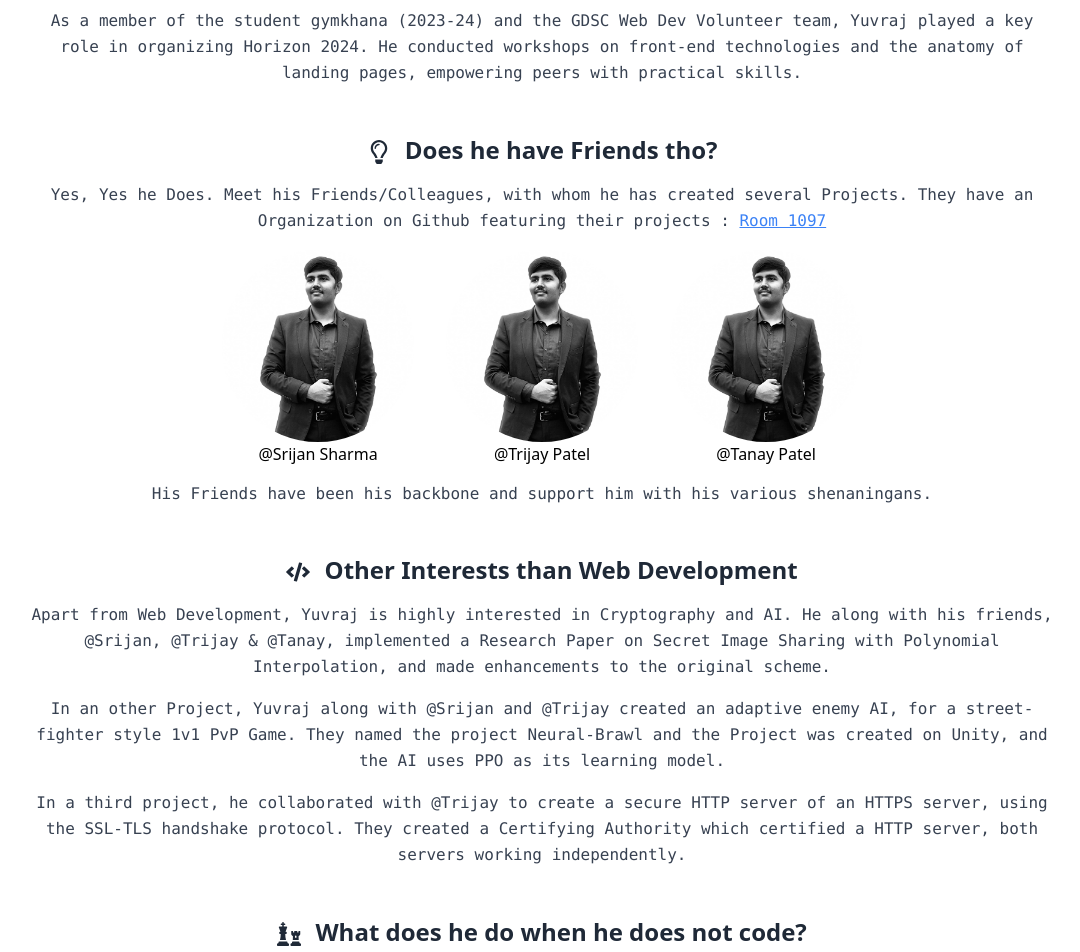
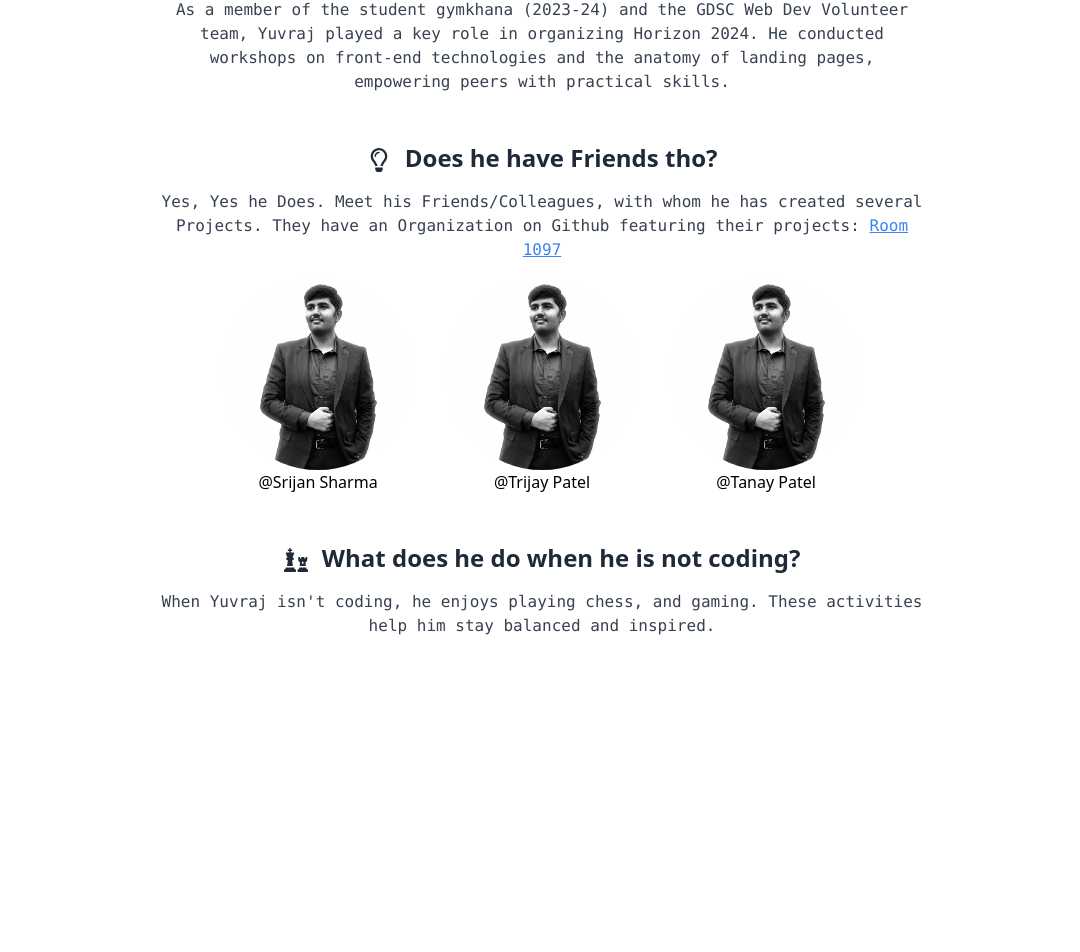
Before and after one commit to YuvrajChauhan1303/yuvraj-portfolio, a Next.js app: page /about in a window 1280 px wide. Shown: the part 992-1944 px from the top of the page, without its empty margins (98-1178 px from the left). After the commit the page ends 1662 px from the top, so only its background shows below. Built offline with nearby package versions, Linux system fonts and the light colour scheme.

Commit message:
responsive fix

```diff
--- a/app/(pages)/about/page.tsx
+++ b/app/(pages)/about/page.tsx
@@ -13,15 +13,15 @@ import {
 
 export default function About() {
   return (
-    <div className="flex flex-col py-12 px-6 md:px-24 min-h-screen">
+    <div className="flex flex-col py-8 px-4 sm:px-6 lg:px-24 min-h-screen">
       {/* Page Title */}
-      <h1 className="text-4xl font-semibold font-[family-name:var(--font-geist-mono)] text-center">
+      <h1 className="text-3xl sm:text-4xl font-semibold font-[family-name:var(--font-geist-mono)] text-center">
         About Yuvraj
       </h1>
 
       {/* Summary Section */}
-      <section className="mt-8">
-        <p className="text-lg font-mono text-center text-gray-700 max-w-6xl mx-auto leading-relaxed">
+      <section className="mt-6 sm:mt-8">
+        <p className="text-base sm:text-lg font-mono text-center text-gray-700 max-w-4xl mx-auto leading-relaxed">
           Yuvraj is a web developer specializing in creating robust and visually
           engaging digital experiences. With expertise in modern technologies
           like Node.js, Next.js, React.js, Tailwind, and Django, he blends
@@ -30,13 +30,13 @@ export default function About() {
       </section>
 
       {/* Expertise Section */}
-      <section className="mt-12 grid grid-cols-1 md:grid-cols-2 gap-8 items-center">
+      <section className="mt-8 sm:mt-12 grid grid-cols-1 md:grid-cols-2 gap-8 items-center">
         <div className="space-y-6">
-          <h2 className="text-2xl font-semibold text-gray-800">
+          <h2 className="text-xl sm:text-2xl font-semibold text-gray-800">
             <FaTools className="inline-block mr-2 text-black" /> Technical
             Expertise
           </h2>
-          <p className="text-gray-700 font-mono leading-relaxed">
+          <p className="text-sm sm:text-base text-gray-700 font-mono leading-relaxed">
             Yuvraj&apos;s skill set includes frontend and backend development,
             with a strong grasp of frameworks and tools like Django, Next.js,
             and Tailwind. He recently built a fully optimized company website
@@ -50,7 +50,7 @@ export default function About() {
               Dhankhar Technologies Pvt. Ltd.
             </Link>
           </p>
-          <p className="text-gray-700 font-mono leading-relaxed">
+          <p className="text-sm sm:text-base text-gray-700 font-mono leading-relaxed">
             As a frontend engineer, he excels at crafting responsive designs
             with smooth animations using GSAP, showcased in projects like Stavya
             2024 and Horizon 2024.
@@ -62,17 +62,17 @@ export default function About() {
             width={200}
             height={200}
             alt="Yuvraj Chauhan"
-            className="rounded-full shadow-lg object-cover h-72 w-72"
+            className="rounded-full shadow-lg object-cover w-48 h-48 sm:w-72 sm:h-72"
           />
         </div>
       </section>
 
       {/* Projects Section */}
-      <section className="mt-12">
-        <h2 className="text-2xl font-semibold text-gray-800 text-center">
+      <section className="mt-8 sm:mt-12">
+        <h2 className="text-xl sm:text-2xl font-semibold text-gray-800 text-center">
           <FaProjectDiagram className="inline-block mr-2" /> Notable Projects
         </h2>
-        <div className="mt-6 grid grid-cols-1 md:grid-cols-2 lg:grid-cols-3 gap-6">
+        <div className="mt-6 grid grid-cols-1 sm:grid-cols-2 lg:grid-cols-3 gap-6">
           {projectData.map((project, index) => (
             <ProjectCard
               key={index}
@@ -85,12 +85,12 @@ export default function About() {
       </section>
 
       {/* Workshops & Leadership Section */}
-      <section className="mt-12 text-center">
-        <h2 className="text-2xl font-semibold text-gray-800">
+      <section className="mt-8 sm:mt-12 text-center">
+        <h2 className="text-xl sm:text-2xl font-semibold text-gray-800">
           <FaRegLightbulb className="inline-block mr-2" /> Leadership &
           Workshops
         </h2>
-        <p className="text-gray-700 font-mono mt-4 leading-relaxed max-w-5xl mx-auto">
+        <p className="text-sm sm:text-base text-gray-700 font-mono mt-4 leading-relaxed max-w-3xl mx-auto">
           As a member of the student gymkhana (2023-24) and the GDSC Web Dev
           Volunteer team, Yuvraj played a key role in organizing Horizon 2024.
           He conducted workshops on front-end technologies and the anatomy of
@@ -98,26 +98,25 @@ export default function About() {
         </p>
       </section>
 
-      {/* Does he have Friends tho? */}
-      <section className="mt-12 text-center">
-        <h2 className="text-2xl font-semibold text-gray-800">
+      {/* Friends Section */}
+      <section className="mt-8 sm:mt-12 text-center">
+        <h2 className="text-xl sm:text-2xl font-semibold text-gray-800">
           <FaRegLightbulb className="inline-block mr-2" /> Does he have Friends
           tho?
         </h2>
-        <p className="text-gray-700 font-mono mt-4 leading-relaxed max-w-5xl mx-auto">
+        <p className="text-sm sm:text-base text-gray-700 font-mono mt-4 leading-relaxed max-w-3xl mx-auto">
           Yes, Yes he Does. Meet his Friends/Colleagues, with whom he has
           created several Projects. They have an Organization on Github
-          featuring their projects :{" "}
+          featuring their projects:{" "}
           <Link
-            href={"https://github.com/orgs/Room1097/repositories"}
+            href="https://github.com/orgs/Room1097/repositories"
             target="_blank"
             className="text-blue-500 underline cursor-pointer"
           >
-            {" "}
             Room 1097
           </Link>
         </p>
-        <div className="flex items-center justify-center mt-4 gap-8">
+        <div className="flex flex-wrap items-center justify-center mt-4 gap-8">
           <div>
             <Image
               src={"/images/yuvraj.jpg"}
@@ -127,66 +126,40 @@ export default function About() {
               alt="Srijan"
             />
             <p>@Srijan Sharma</p>
-          </div>{" "}
+          </div>
           <div>
             <Image
               src={"/images/yuvraj.jpg"}
               width={150}
               height={150}
               className="rounded-full object-cover h-48 w-48"
-              alt="Srijan"
+              alt="Trijay"
             />
             <p>@Trijay Patel</p>
-          </div>{" "}
+          </div>
           <div>
             <Image
               src={"/images/yuvraj.jpg"}
               width={150}
               height={150}
               className="rounded-full object-cover h-48 w-48"
-              alt="Srijan"
+              alt="Tanay"
             />
             <p>@Tanay Patel</p>
           </div>
         </div>
-        <p className="mt-4 font-mono text-gray-700">
-          His Friends have been his backbone and support him with his various
-          shenaningans.
-        </p>
       </section>
 
-      {/* Other Interests than Web Development */}
-      <section className="mt-12 text-center">
-        <h2 className="text-2xl font-semibold text-gray-800">
-          <FaCode className="inline-block mr-2" /> Other Interests than Web
-          Development
+      {/* What does he do when not coding? */}
+      <section className="mt-8 sm:mt-12 text-center">
+        <h2 className="text-xl sm:text-2xl font-semibold text-gray-800">
+          <FaChess className="inline-block mr-2" /> What does he do when he is
+          not coding?
         </h2>
-        <p className="text-gray-700 font-mono mt-4 leading-relaxed max-w-5xl mx-auto">
-          Apart from Web Development, Yuvraj is highly interested in
-          Cryptography and AI. He along with his friends, @Srijan, @Trijay &
-          @Tanay, implemented a Research Paper on Secret Image Sharing with
-          Polynomial Interpolation, and made enhancements to the original
-          scheme.
+        <p className="text-sm sm:text-base text-gray-700 font-mono mt-4 leading-relaxed max-w-3xl mx-auto">
+          When Yuvraj isn&apos;t coding, he enjoys playing chess, and gaming.
+          These activities help him stay balanced and inspired.
         </p>
-        <p className="text-gray-700 font-mono mt-4 leading-relaxed max-w-5xl mx-auto">
-          In an other Project, Yuvraj along with @Srijan and @Trijay created an
-          adaptive enemy AI, for a street-fighter style 1v1 PvP Game. They named
-          the project Neural-Brawl and the Project was created on Unity, and the
-          AI uses PPO as its learning model.
-        </p>
-        <p className="text-gray-700 font-mono mt-4 leading-relaxed max-w-5xl mx-auto">
-          In a third project, he collaborated with @Trijay to create a secure
-          HTTP server of an HTTPS server, using the SSL-TLS handshake protocol.
-          They created a Certifying Authority which certified a HTTP server,
-          both servers working independently.
-        </p>
-      </section>
-      {/* What does he do when he does not code? */}
-      <section className="mt-12 text-center">
-        <h2 className="text-2xl font-semibold text-gray-800">
-          <FaChess className="inline-block mr-2" /> What does he do when he does
-          not code?
-        </h2>
       </section>
     </div>
   );
```
